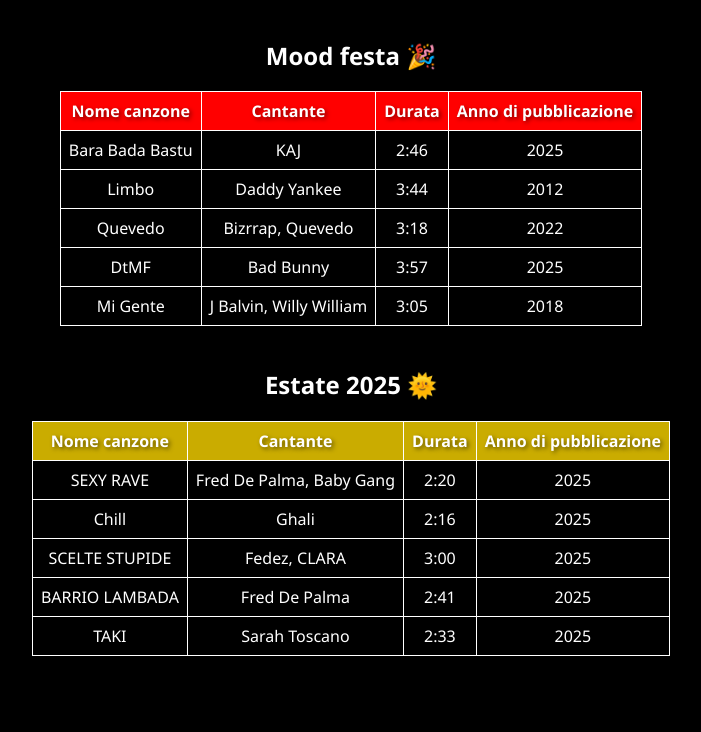
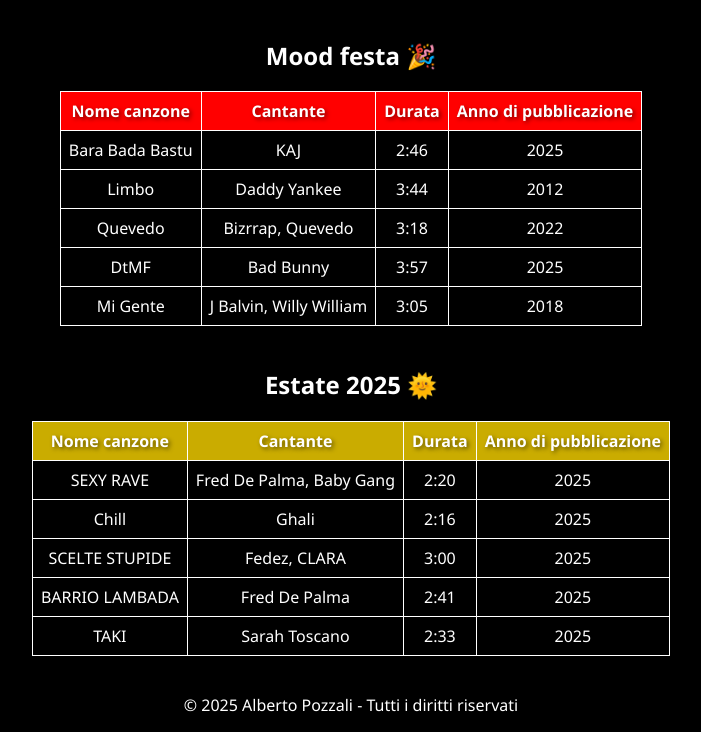
Before and after one commit to albertopozzali/Playlist-html, a plain HTML site: page index.html in a window 1280 px wide. Shown: the part 713-1445 px from the top of the page, without its empty margins (289-990 px from the left). Before the commit the page ends 1399 px from the top, so only its background shows below. Drawn offline with Linux system fonts and the light colour scheme.

Commit message:
Update index.html

```diff
--- a/index.html
+++ b/index.html
@@ -176,5 +176,8 @@
         </table>
     </section>
     <br>
+    <footer>
+      <p>&copy; 2025 Alberto Pozzali - Tutti i diritti riservati</p>
+    </footer>
 </body>
 </html>
```
